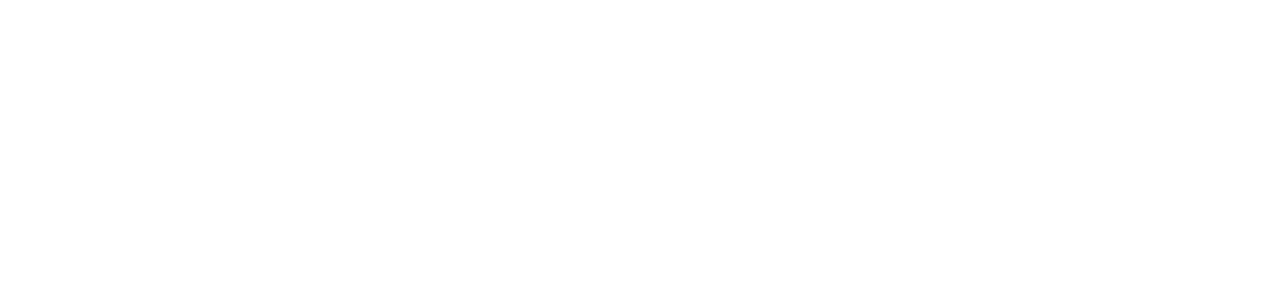
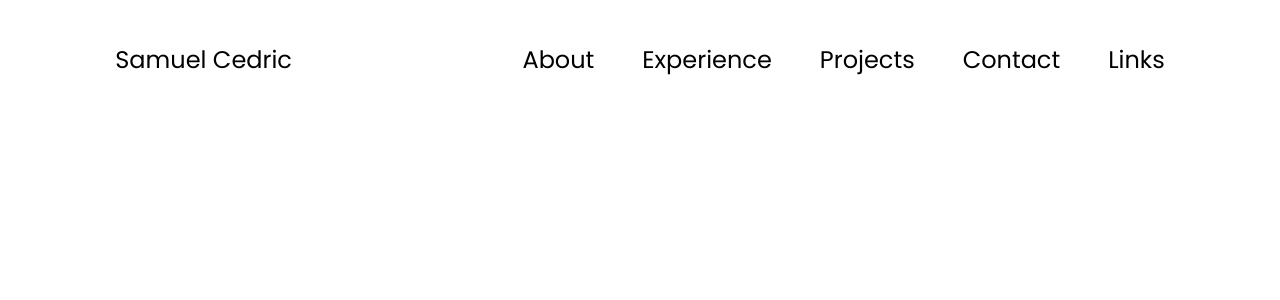
Before and after one commit to Cedrugs/portfolio, a React (Vite) app: page / in a window 1280 px wide. Shown: the top 300 px of the page. Built offline with nearby package versions, Linux system fonts and the light colour scheme.

Commit message:
Add navbar

```diff
--- a/src/App.tsx
+++ b/src/App.tsx
@@ -1,9 +1,14 @@
+import { BrowserRouter, Routes, Route } from "react-router-dom"
+import Home from "./pages/Home"
+
 function App() {
 
   return (
-    <>
-
-    </>
+    <BrowserRouter>
+      <Routes>
+        <Route path="/" element={<Home />} />
+      </Routes>
+    </BrowserRouter>
   )
 }
 
--- /dev/null
+++ b/src/components/Navbar.tsx
@@ -0,0 +1,46 @@
+export default function Navbar() {
+    return (
+        <>
+            <nav id="DesktopNavbar" className="flex justify-around items-center h-[15vh] max-lg:hidden">
+                <div className="text-2xl">Samuel Cedric</div>
+                <div>
+                    <ul className="flex list-none gap-12 text-2xl">
+                        <li className="group relative inline-block">
+                            <a href="#About" className="relative hover:text-gray-600">
+                                About
+                                <span className="absolute top-10 left-0 w-full h-[2px] bg-current transform scale-x-0 transition-transform duration-500 ease-in-out group-hover:scale-x-100"></span>
+                            </a>
+                        </li>
+                        <li className="group relative inline-block">
+                            <a href="#Experience" className="relative hover:text-gray-600">
+                                Experience
+                                <span className="absolute top-10 left-0 w-full h-[2px] bg-current transform scale-x-0 transition-transform duration-500 ease-in-out group-hover:scale-x-100"></span>
+                            </a>
+                        </li>
+                        <li className="group relative inline-block">
+                            <a href="#Projects" className="relative hover:text-gray-600">
+                                Projects
+                                <span className="absolute top-10 left-0 w-full h-[2px] bg-current transform scale-x-0 transition-transform duration-500 ease-in-out group-hover:scale-x-100"></span>
+                            </a>
+                        </li>
+                        <li className="group relative inline-block">
+                            <a href="#Contact" className="relative hover:text-gray-600">
+                                Contact
+                                <span className="absolute top-10 left-0 w-full h-[2px] bg-current transform scale-x-0 transition-transform duration-500 ease-in-out group-hover:scale-x-100"></span>
+                            </a>
+                        </li>
+                        <li className="group relative inline-block">
+                            <a href="https://links.samuelcedric.com" className="relative hover:text-gray-600">
+                                Links
+                                <span className="absolute top-10 left-0 w-full h-[2px] bg-current transform scale-x-0 transition-transform duration-500 ease-in-out group-hover:scale-x-100"></span>
+                            </a>
+                        </li>
+                    </ul>
+                </div>
+            </nav>
+            <nav id="MobileNavbar" className="hidden justify-around items-center h-[15vh] max-lg:flex">
+                {/* TODO: Continue the MobileNavbar */}
+            </nav>
+        </>
+    )
+}
--- a/src/index.css
+++ b/src/index.css
@@ -1,72 +1,13 @@
+@import url('https://fonts.googleapis.com/css2?family=Poppins:ital,wght@0,100;0,200;0,300;0,400;0,500;0,600;0,700;0,800;0,900;1,100;1,200;1,300;1,400;1,500;1,600;1,700;1,800;1,900&display=swap');
+
 @tailwind base;
 @tailwind components;
 @tailwind utilities;
 
 :root {
-  font-family: system-ui, Avenir, Helvetica, Arial, sans-serif;
-  line-height: 1.5;
-  font-weight: 400;
-
-  color-scheme: light dark;
-  color: rgba(255, 255, 255, 0.87);
-  background-color: #242424;
-
-  font-synthesis: none;
-  text-rendering: optimizeLegibility;
-  -webkit-font-smoothing: antialiased;
-  -moz-osx-font-smoothing: grayscale;
+  font-family: 'Poppins', sans-serif;
+  padding: 0;
+  margin: 0;
+  box-sizing: border-box;
+  scroll-behavior: smooth;
 }
-
-a {
-  font-weight: 500;
-  color: #646cff;
-  text-decoration: inherit;
-}
-a:hover {
-  color: #535bf2;
-}
-
-body {
-  margin: 0;
-  display: flex;
-  place-items: center;
-  min-width: 320px;
-  min-height: 100vh;
-}
-
-h1 {
-  font-size: 3.2em;
-  line-height: 1.1;
-}
-
-button {
-  border-radius: 8px;
-  border: 1px solid transparent;
-  padding: 0.6em 1.2em;
-  font-size: 1em;
-  font-weight: 500;
-  font-family: inherit;
-  background-color: #1a1a1a;
-  cursor: pointer;
-  transition: border-color 0.25s;
-}
-button:hover {
-  border-color: #646cff;
-}
-button:focus,
-button:focus-visible {
-  outline: 4px auto -webkit-focus-ring-color;
-}
-
-@media (prefers-color-scheme: light) {
-  :root {
-    color: #213547;
-    background-color: #ffffff;
-  }
-  a:hover {
-    color: #747bff;
-  }
-  button {
-    background-color: #f9f9f9;
-  }
-}
--- /dev/null
+++ b/src/pages/Home.tsx
@@ -0,0 +1,9 @@
+import Navbar from "../components/Navbar"
+
+export default function Home() {
+    return (
+        <>
+            <Navbar />
+        </>
+    )
+}
```
Also changed, not shown: 2 other files (tests, documents, lock files or other folders).
